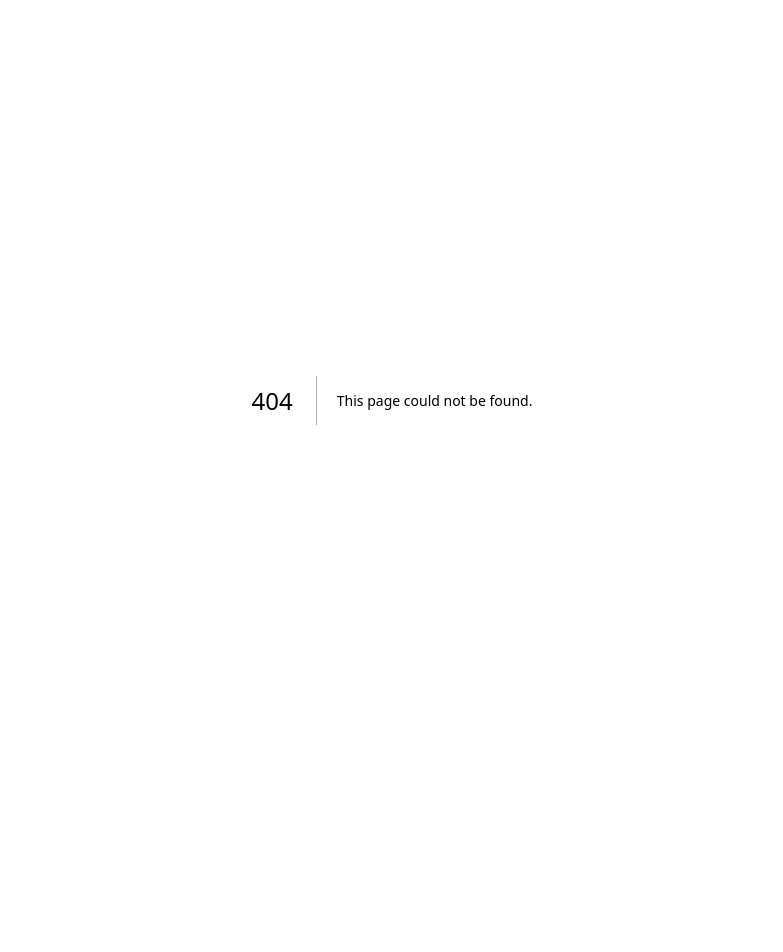
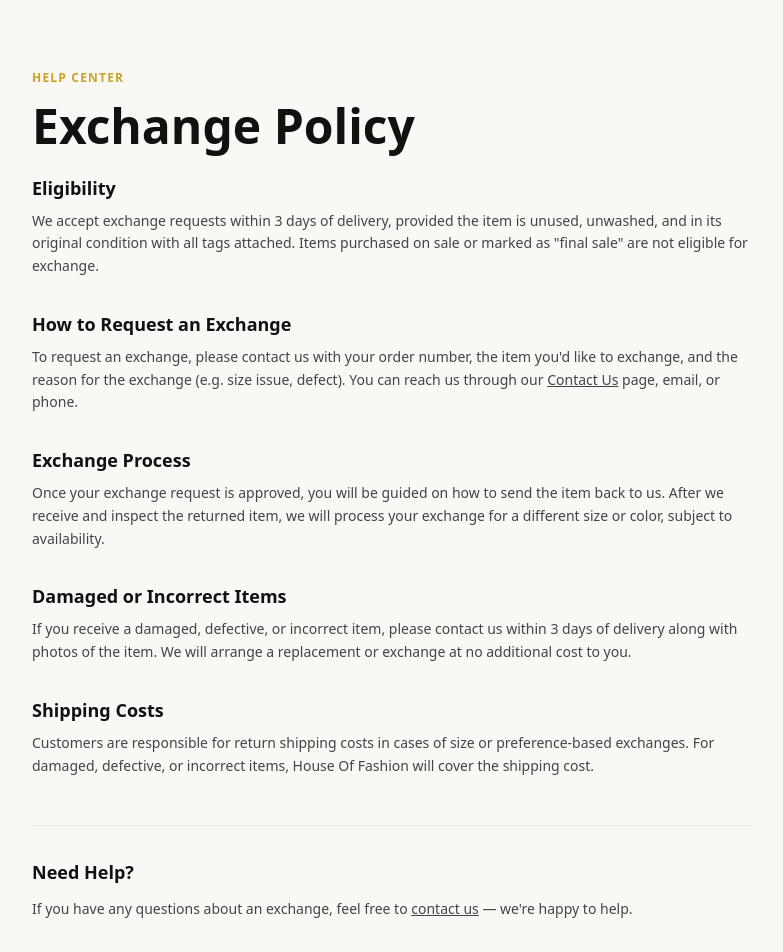
Before and after one commit to h3229633-hash/house-of-fashion-, a Next.js app: page /exchange-policy in a window 1280 px wide. Before the commit this address had no page. Shown: the top 952 px of the page, without its empty margins (248-1031 px from the left). Before the commit the page ends 800 px from the top, so only its background shows below. Built offline with nearby package versions, Linux system fonts and the light colour scheme.

Commit message:
Added exchange policy page

```diff
--- /dev/null
+++ b/app/exchange-policy/page.tsx
@@ -0,0 +1,92 @@
+export const metadata = {
+  title: "Exchange Policy - House Of Fashion",
+  description: "Learn about House Of Fashion's exchange policy, including eligibility, timeframes, and how to request an exchange.",
+};
+
+export default function ExchangePolicyPage() {
+  return (
+    <main className="max-w-3xl mx-auto px-6 py-16">
+      <span className="text-xs font-semibold tracking-widest uppercase text-(--color-gold)">
+        Help Center
+      </span>
+
+      <h1 className="font-(family-name:--font-display) text-4xl md:text-5xl font-semibold mt-3 mb-6 text-[#111]">
+        Exchange Policy
+      </h1>
+
+      <div className="space-y-8">
+        <div>
+          <h2 className="text-lg font-semibold text-[#111] mb-2">
+            Eligibility
+          </h2>
+          <p className="text-sm text-[#444] leading-relaxed">
+            We accept exchange requests within 3 days of delivery, provided the item is unused, unwashed,
+            and in its original condition with all tags attached. Items purchased on sale or marked as
+            &quot;final sale&quot; are not eligible for exchange.
+          </p>
+        </div>
+
+        <div>
+          <h2 className="text-lg font-semibold text-[#111] mb-2">
+            How to Request an Exchange
+          </h2>
+          <p className="text-sm text-[#444] leading-relaxed">
+            To request an exchange, please contact us with your order number, the item you&apos;d like to
+            exchange, and the reason for the exchange (e.g. size issue, defect). You can reach us through
+            our{" "}
+            <a href="/contact-us" className="hover:text-(--color-gold) underline">
+              Contact Us
+            </a>{" "}
+            page, email, or phone.
+          </p>
+        </div>
+
+        <div>
+          <h2 className="text-lg font-semibold text-[#111] mb-2">
+            Exchange Process
+          </h2>
+          <p className="text-sm text-[#444] leading-relaxed">
+            Once your exchange request is approved, you will be guided on how to send the item back to
+            us. After we receive and inspect the returned item, we will process your exchange for a
+            different size or color, subject to availability.
+          </p>
+        </div>
+
+        <div>
+          <h2 className="text-lg font-semibold text-[#111] mb-2">
+            Damaged or Incorrect Items
+          </h2>
+          <p className="text-sm text-[#444] leading-relaxed">
+            If you receive a damaged, defective, or incorrect item, please contact us within 3 days of
+            delivery along with photos of the item. We will arrange a replacement or exchange at no
+            additional cost to you.
+          </p>
+        </div>
+
+        <div>
+          <h2 className="text-lg font-semibold text-[#111] mb-2">
+            Shipping Costs
+          </h2>
+          <p className="text-sm text-[#444] leading-relaxed">
+            Customers are responsible for return shipping costs in cases of size or preference-based
+            exchanges. For damaged, defective, or incorrect items, House Of Fashion will cover the
+            shipping cost.
+          </p>
+        </div>
+      </div>
+
+      <div className="mt-12 border-t border-black/6 pt-8">
+        <h2 className="text-lg font-semibold text-[#111] mb-3">
+          Need Help?
+        </h2>
+        <p className="text-sm text-[#444] leading-relaxed">
+          If you have any questions about an exchange, feel free to{" "}
+          <a href="/contact-us" className="hover:text-(--color-gold) underline">
+            contact us
+          </a>{" "}
+          — we&apos;re happy to help.
+        </p>
+      </div>
+    </main>
+  );
+}
--- a/components/Footer.tsx
+++ b/components/Footer.tsx
@@ -17,6 +17,7 @@ const CATEGORIES = [
   { label: 'Terms and Conditions', href: '/terms-and-conditions' },
   { label: 'About Us', href: '/about-us' },
   { label: 'Complaints', href: '/complaints' },
+  { label: 'exchange-policy', href: '/exchange-policy' },
 ];
 
 const SOCIALS = [
@@ -82,7 +83,7 @@ export default function Footer() {
         <div>
           <h4 className="text-xs font-semibold tracking-widest uppercase mb-4">Help Center</h4>
           <ul className="space-y-1.5 text-sm text-[#444]">
-            <li><a href="#" className="hover:text-(--color-gold)">Exchange Policy</a></li>
+            <li><a href="exchange-policy" className="hover:text-(--color-gold)">exchange-policy</a></li>
           </ul>
         </div>
 
```
